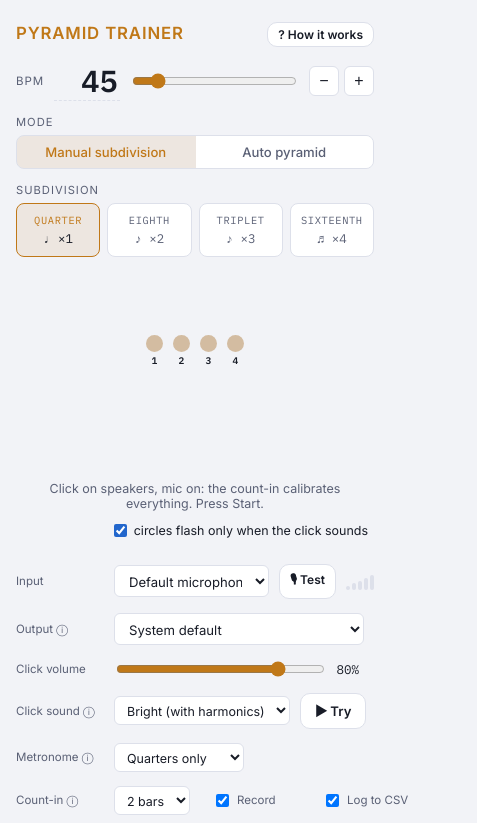
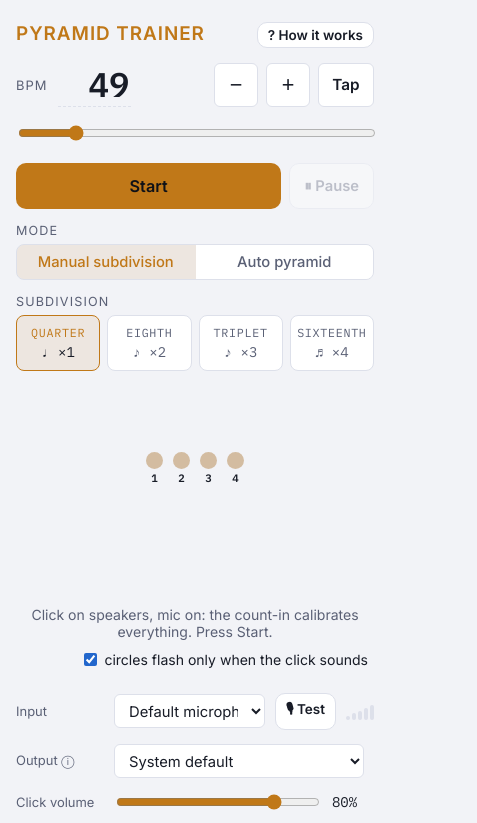
Before and after one commit to bnicenboim/pyramid-trainer, a website with bundled scripts: page index.html in a window 390 px wide. Both pictures are taken after a click on the button "One slower; hold to keep going". Shown: the top 823 px of the page, 477 px wide, since content can reach past the window. Built offline with nearby package versions, Linux system fonts and the light colour scheme.

Commit message:
Version 1.1.0: phone layout, Start under the tempo, tap tempo
- Count page visits on the hosted site with GoatCounter; update the privacy text
- Move Start and Pause under the tempo row
- Let rows wrap and enlarge text on narrow screens
- Tempo buttons step by 1 and repeat while held; add a Tap button

Co-Authored-By: Claude Fable 5.2 <noreply@anthropic.com>

```diff
--- a/index.html
+++ b/index.html
@@ -8,6 +8,8 @@
 <link rel="icon" href="favicon.svg" type="image/svg+xml">
 <link rel="stylesheet" href="https://fonts.googleapis.com/css2?family=IBM+Plex+Mono:wght@400;600&family=Inter:wght@400;500;600&display=swap">
 <link rel="stylesheet" href="style.css">
+<script data-goatcounter="https://pyramid-trainer.goatcounter.com/count"
+        async src="//gc.zgo.at/count.js"></script>
 </head>
 <body>
 
@@ -27,7 +29,7 @@
       <li><b>Sixteenths:</b> "1 e + a 2 e + a…" — say <em>one-ee-and-uh two-ee-and-uh</em>, four even syllables per beat</li>
     </ul>
     Start slowly (40–60 BPM). Count aloud for one pass before picking. With <em>Record</em> on, the session is recorded; afterwards the waveform of your guitar is shown against the subdivision grid, and you can listen back to hear where each note landed. <b>Play the click through your speakers</b> and keep the microphone on: the mic records the click next to your guitar, and the count-in clicks (heard with no guitar yet) anchor the grid of the recording exactly, so there is nothing to calibrate. With headphones, or with a direct input such as an audio interface, the input never hears the click: the app tells you right after the count-in, and places the grid from the delay the audio system reports instead (usually within ~10 ms, so spreads, drift and position comparisons are still meaningful, but a lean of a few ms is not). If you use an interface and want an exact grid, put a microphone on the input and the click on speakers for the session. Use <em>Auto pyramid</em> mode to cycle through the full sequence automatically.<br><br>
-    <strong style="color:var(--fg)">Privacy:</strong> the recording, the takes history and the CSV log stay in your browser. Nothing is uploaded.<br><br>
+    <strong style="color:var(--fg)">Privacy:</strong> the recording, the takes history and the CSV log stay in your browser and are never uploaded. The site counts page visits with GoatCounter, which sets no cookies and collects no personal data.<br><br>
     This app was vibe coded with Claude.
   </div>
 
@@ -37,9 +39,15 @@
     <input class="bpm-val" id="bpmDisplay" type="number" min="20" max="220" value="50" title="Type a tempo (20–220)">
     <input type="range" id="bpmSlider" min="20" max="220" value="50">
     <div class="pm-btns">
-      <button id="bpmDn">−</button>
-      <button id="bpmUp">+</button>
+      <button id="bpmDn" title="One slower; hold to keep going">−</button>
+      <button id="bpmUp" title="One faster; hold to keep going">+</button>
+      <button id="bpmTap" class="tap" title="Tap the tempo you want a few times">Tap</button>
     </div>
+  </div>
+
+  <div class="controls transport">
+    <button class="btn btn-start" id="startBtn">Start</button>
+    <button class="btn btn-pause btn-sm" id="pauseBtn" disabled>⏸ Pause</button>
   </div>
 
   <!-- Mode toggle -->
@@ -226,8 +234,6 @@
     <button class="btn btn-secondary" id="csvBtn" disabled title="Download the CSV log of all analyzed takes (one row per beat).">Download CSV</button>
     <button class="btn btn-secondary" id="exportBtn" disabled title="Save the recording (what the mic heard: your guitar and the click) as a 16-bit WAV file.">Export WAV</button>
     <button class="btn btn-secondary" id="resetBtn" disabled title="Forget the recording. During a session: throw away what was recorded so far and keep recording from now.">Clear recording</button>
-    <button class="btn btn-pause btn-sm" id="pauseBtn" disabled>⏸ Pause</button>
-    <button class="btn btn-start" id="startBtn">Start</button>
   </div>
 
   <!-- Recording panel -->
--- a/js/main.js
+++ b/js/main.js
@@ -26,8 +26,41 @@ bpmSlider.addEventListener('input', () => { S.bpm = +bpmSlider.value; bpmDisplay
 bpmSlider.addEventListener('change', () => setBpm(+bpmSlider.value));
 bpmDisplay.addEventListener('change', () => { setBpm(+bpmDisplay.value || S.bpm); bpmDisplay.value = S.bpm; });
 bpmDisplay.addEventListener('keydown', e => { if (e.key === 'Enter') bpmDisplay.blur(); });
-$('bpmDn').addEventListener('click', () => setBpm(S.bpm - 5));
-$('bpmUp').addEventListener('click', () => setBpm(S.bpm + 5));
+// − and +: one step per press; holding repeats, slowly at first and then faster.
+// While held, the steps are quiet so a running metronome restarts its grid once, on release.
+function holdToStep(btn, dir) {
+  let timer = null, from = 0;
+  const end = () => {
+    if (timer === null) return;
+    clearTimeout(timer); timer = null;
+    if (S.bpm !== from) { setBpm(S.bpm); saveSettings(); }
+  };
+  btn.addEventListener('pointerdown', e => {
+    if (e.button) return;
+    from = S.bpm;
+    let n = 0;
+    const step = () => { setBpm(S.bpm + dir, true); n++; timer = setTimeout(step, n < 2 ? 400 : n < 12 ? 110 : 45); };
+    step();
+  });
+  for (const ev of ['pointerup', 'pointerleave', 'pointercancel']) btn.addEventListener(ev, end);
+  btn.addEventListener('contextmenu', e => e.preventDefault()); // a long press on a phone
+  btn.addEventListener('click', e => { if (e.detail === 0) { setBpm(S.bpm + dir); saveSettings(); } }); // keyboard
+}
+holdToStep($('bpmDn'), -1);
+holdToStep($('bpmUp'), 1);
+
+// Tap tempo: the mean of the last four gaps between taps. A gap longer than 20 bpm starts over.
+let tapTimes = [];
+$('bpmTap').addEventListener('pointerdown', e => {
+  if (e.button) return;
+  const now = performance.now();
+  if (tapTimes.length && now - tapTimes[tapTimes.length - 1] > 3100) tapTimes = [];
+  tapTimes.push(now);
+  tapTimes = tapTimes.slice(-5);
+  if (tapTimes.length < 2) return;
+  setBpm(60000 * (tapTimes.length - 1) / (now - tapTimes[0]));
+  saveSettings();
+});
 
 // Mode toggle
 $('modeManual').addEventListener('click', () => {
--- a/js/version.js
+++ b/js/version.js
@@ -1,2 +1,2 @@
 // The version shown at the bottom of the page. Changes are listed in CHANGELOG.md.
-export const VERSION = '1.0.0';
+export const VERSION = '1.1.0';
--- a/package.json
+++ b/package.json
@@ -1,6 +1,6 @@
 {
   "name": "pyramid-trainer",
-  "version": "1.0.0",
+  "version": "1.1.0",
   "description": "Practice the guitar pyramid exercise against a metronome and see how early or late every note was",
   "license": "MIT",
   "private": true,
--- a/style.css
+++ b/style.css
@@ -52,6 +52,9 @@ input.bpm-val::-webkit-inner-spin-button, input.bpm-val::-webkit-outer-spin-butt
 .pm-btns { display: flex; gap: 5px; }
 .pm-btns button { background: var(--surface); border: 1px solid var(--border); color: var(--fg); border-radius: 6px; width: 30px; height: 30px; cursor: pointer; font-size: 1rem; display: flex; align-items: center; justify-content: center; }
 .pm-btns button:hover { border-color: var(--amber); color: var(--amber); }
+.pm-btns button { touch-action: manipulation; user-select: none; -webkit-user-select: none; }
+.pm-btns button.tap { width: auto; padding: 0 10px; font-size: 0.78rem; font-weight: 600; font-family: inherit; }
+.pm-btns button.tap:active { border-color: var(--amber); color: var(--amber); }
 
 /* Section label */
 .slbl { font-size: 0.7rem; color: var(--fg2); text-transform: uppercase; letter-spacing: 0.09em; margin-bottom: 6px; }
@@ -80,7 +83,7 @@ input.bpm-val::-webkit-inner-spin-button, input.bpm-val::-webkit-outer-spin-butt
 .round-lbl { font-size: 0.72rem; color: var(--fg2); text-align: right; font-variant-numeric: tabular-nums; }
 
 /* Config rows */
-.cfg { display: flex; align-items: center; gap: 10px; }
+.cfg { display: flex; align-items: center; gap: 10px; flex-wrap: wrap; }
 .cfg label { font-size: 0.72rem; color: var(--fg2); white-space: nowrap; min-width: 88px; }
 .cfg-val { font-family: 'IBM Plex Mono', monospace; font-size: 0.78rem; min-width: 5ch; color: var(--fg); font-variant-numeric: tabular-nums; }
 select { flex: 1; background: var(--surface); border: 1px solid var(--border); color: var(--fg); border-radius: 6px; padding: 6px 10px; font-size: 0.82rem; font-family: inherit; cursor: pointer; min-width: 0; }
@@ -185,7 +188,7 @@ table.pos tr.bad td:nth-child(3) { color: var(--red); font-weight: 600; }
 
 /* Controls */
 .status-msg { text-align: center; font-size: 0.78rem; color: var(--fg2); min-height: 1.3em; }
-.controls { display: flex; gap: 8px; }
+.controls { display: flex; gap: 8px; flex-wrap: wrap; }
 .btn { flex: 1; padding: 13px 16px; border-radius: 10px; border: none; font-family: 'Inter', sans-serif; font-size: 0.9rem; font-weight: 600; cursor: pointer; transition: opacity 0.15s, transform 0.08s; }
 .btn:active { transform: scale(0.97); }
 .btn-start { background: var(--amber); color: #0f1117; }
@@ -197,6 +200,19 @@ table.pos tr.bad td:nth-child(3) { color: var(--red); font-weight: 600; }
 .btn-pause { background: var(--surface); border: 1px solid var(--border); color: var(--fg2); }
 .btn-pause.active { border-color: var(--amber); color: var(--amber); }
 
+/* Phones: larger text (every size is in rem) */
+@media (max-width: 520px) {
+  html { font-size: 112.5%; }
+  /* tempo: number and buttons on the first line, the slider on its own line below */
+  .bpm-row { flex-wrap: wrap; }
+  .bpm-row input[type=range] { order: 1; flex: 0 0 100%; height: 28px; }
+  .pm-btns { margin-left: auto; gap: 8px; }
+}
+/* Touch screens: buttons large enough for a thumb */
+@media (pointer: coarse), (max-width: 520px) {
+  .pm-btns button { width: 44px; height: 44px; font-size: 1.2rem; }
+  .pm-btns button.tap { width: auto; min-width: 56px; font-size: 0.85rem; }
+}
 @media (max-width: 420px) {
   .bpm-val { font-size: 1.9rem; }
   .step-btn { min-width: 58px; }
```
Also changed, not shown: CHANGELOG.md, README.md.
